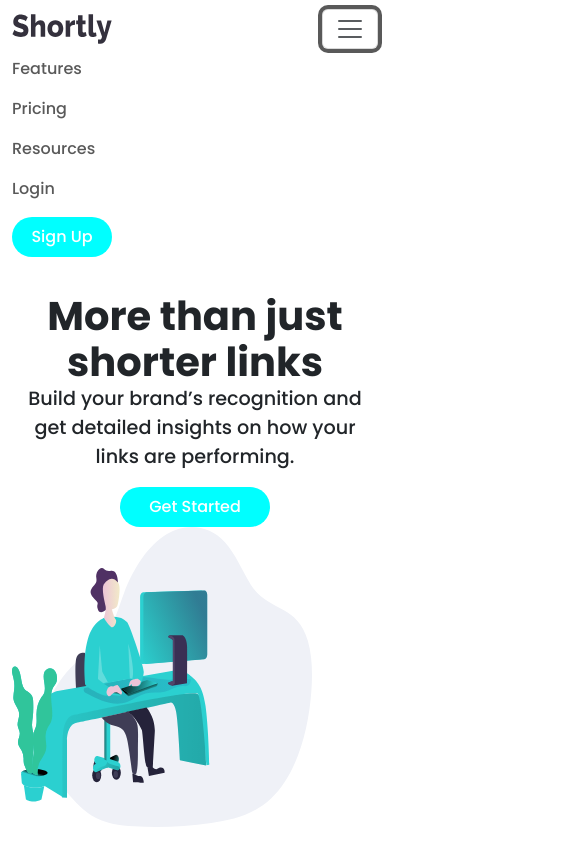
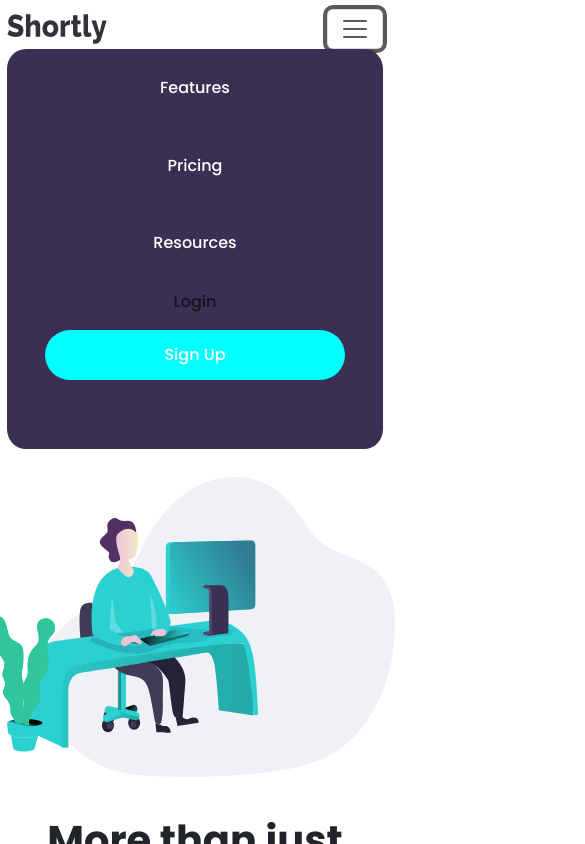
Before and after one commit to agomez99/URLShortening, a Next.js app: page / in a window 390 px wide. Both pictures are taken after a click on the button 350 px from the left and 28 px from the top of the page. Shown: the top 844 px of the page, 585 px wide, since content can reach past the window. Built offline with nearby package versions, Linux system fonts and the light colour scheme.

Commit message:
navbar CSS

```diff
--- a/components/Navbar.js
+++ b/components/Navbar.js
@@ -14,11 +14,11 @@ export default function NavbarComponent() {
       <Image src="/images/logo.svg" width={100} height={30} alt="logo" />
       </Navbar.Brand>
       <Navbar.Toggle aria-controls="basic-navbar-nav" />
-      <Navbar.Collapse id="basic-navbar-nav">
+      <Navbar.Collapse className={styles.navbarCollapse}>
         <Nav className="me-auto">
-          <Nav.Link href="#home">Features</Nav.Link>
-          <Nav.Link href="#link">Pricing</Nav.Link>
-          <Nav.Link href="#resourced">Resources</Nav.Link>
+          <Nav.Link href="#home" className={styles.navbarLink}>Features</Nav.Link>
+          <Nav.Link href="#link" className={styles.navbarLink} >Pricing</Nav.Link>
+          <Nav.Link href="#resourced" className={styles.navbarLink}>Resources</Nav.Link>
         </Nav>
         <Nav className="ml-auto">
         <Nav.Link href="#resourced" className='my-auto'>Login</Nav.Link>
--- a/components/Shortener.js
+++ b/components/Shortener.js
@@ -42,7 +42,7 @@ export default function Shortener() {
             id="linkinput"
             value={longURL}
             onChange={handleChange}
-            placeholder="Enter a URL"
+            placeholder="Shorten a link here..."
             required
           />
           <Button variant="primary" type="submit" className={styles.shorten}>
--- a/pages/index.js
+++ b/pages/index.js
@@ -19,10 +19,11 @@ export default function Home() {
         <div className={styles.container}>
         <main >
           <Container >
-            <Row>
             <Navbar />
+            <Row className={styles.homeCol}>
 
-              <Col  lg={6} sm={12}>
+            <Col  lg={6} sm={12} >
+
               <div className={styles.titleDiv}>
                 <h1 className={styles.title}>
                   More than just shorter links
@@ -31,7 +32,8 @@ export default function Home() {
                   Build your brand’s recognition and get detailed insights
                   on how your links are performing.
                 </p>
-                <Button variant="primary" className={styles.started}>Get Started</Button>
+
+                <Button variant="primary" className={styles.started1}>Get Started</Button>
                 </div>
 
               </Col>
@@ -50,7 +52,7 @@ export default function Home() {
           <div className={styles.line}></div>
           <h1 className={styles.statisticsTitle}>Advance statistics</h1>
           <p className={styles.statisticsDescription}>Track how your links are performing across the web with our advanced statistics dashboard.</p>
-          <div class="row">
+          <div className="row">
           <div className={styles.line2}></div>
 
           <Col lg={4} sm={12} className={styles.statsCol}>
--- a/styles/Home.module.css
+++ b/styles/Home.module.css
@@ -14,6 +14,7 @@
 
 
 }
+
 .imageContainer{
   margin-bottom: 10%;
 }
@@ -118,6 +119,14 @@
   line-height: 1.5;
   font-size: 1.4rem;
 }
+.started1{
+  background-color: aqua;
+  border-radius: 25px;
+  border:none;
+  width:200px;
+  height:50px;
+  margin-bottom: 10%;
+}
 .started{
   background-color: aqua;
   border-radius: 25px;
@@ -184,6 +193,11 @@
 }
 
 @media (max-width: 600px) {
+
+
+  .homeCol{
+  flex-direction: column-reverse;
+  }
   .titleDiv{
     text-align: center;
   }
@@ -198,7 +212,7 @@
   }
 
 .image{
-  width:300px;
+  width:400px;
   height:300px;
 }
 
@@ -245,4 +259,40 @@ align-items: center;
 align-content: center;
 text-align: center;
   }
+
+  .bottom{
+    text-align: center;
+    height: 300px;
+    background-position:left;
+  }
+  .bottomText{
+    font-size: 2rem;
+
+  }
+
+  .started{
+    width: 50%;
+    height:25%;
+  }
+
+  .footer {
+ display: inline;
+ text-align: center;
+ margin: 0%;
+ height: max-content;
+
+  }
+  .footer img {
+    margin-right: 0rem;
+    margin-bottom: 10%;
+  }
+  .footerText{
+    margin-right:0rem;
+    margin-bottom: 10%;
+
+  }
+  .footerIcons{
+    margin-bottom: 10%;
+  }
+
 }
--- a/styles/Nav.module.css
+++ b/styles/Nav.module.css
@@ -10,3 +10,30 @@
   .navbar{
     margin-bottom: 5%;
   }
+
+
+  @media (max-width: 600px) {
+
+
+
+
+
+  .navbarCollapse{
+    background-color: hsl(257, 27%, 26%);
+    border-radius: 5%;
+    text-align: center;
+    height:400px;
+  }
+
+  .navbarLink{
+    color: white;
+    margin-bottom: 5%;
+    margin-top: 5%;
+
+  }
+  .signup{
+    width:80%;
+    height:50px;
+  }
+
+}
```
